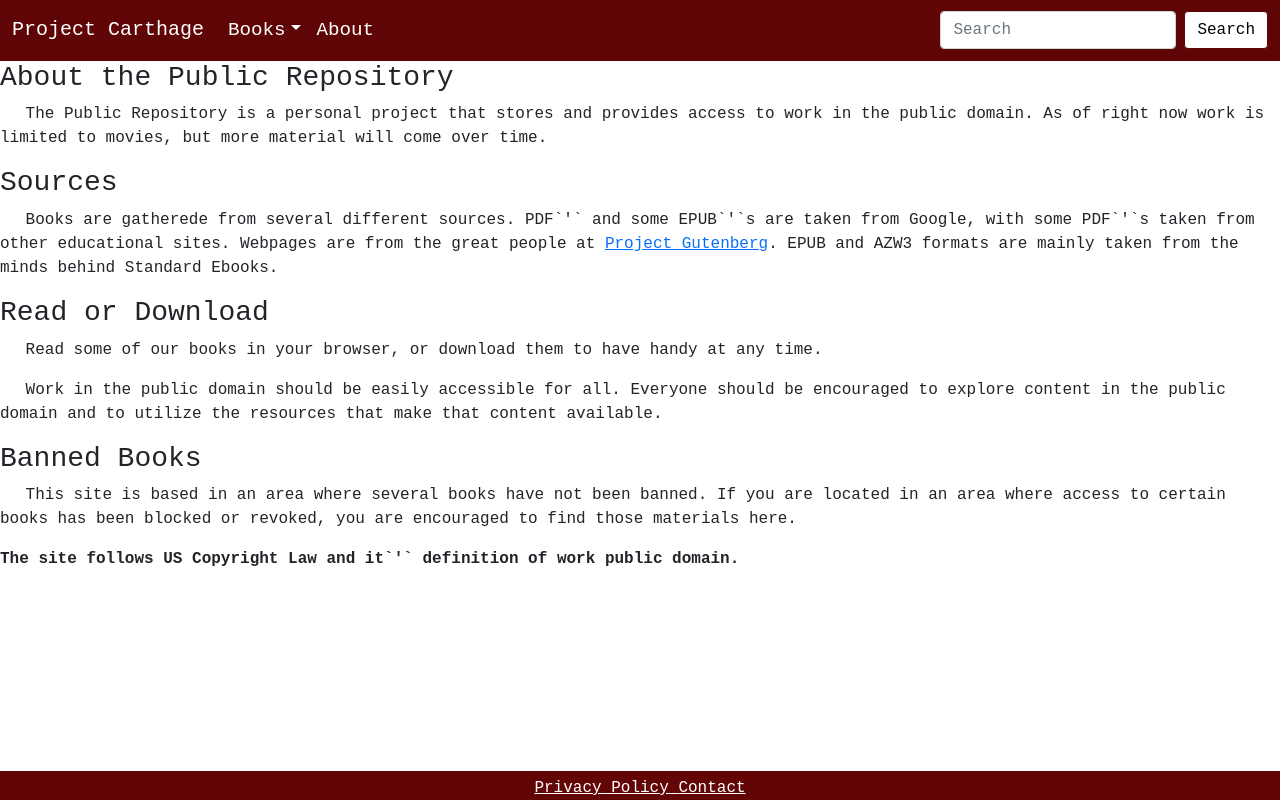
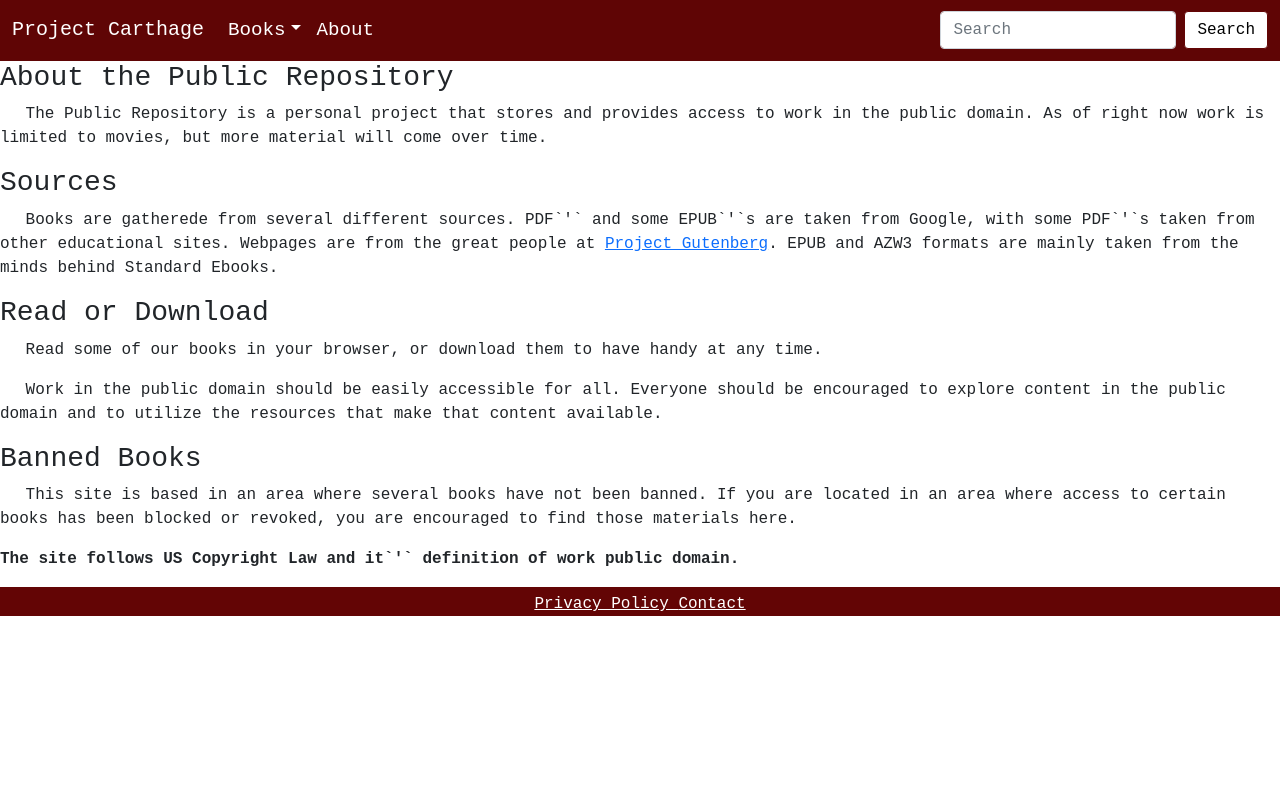
Before and after one commit to KHill96/project-carthage, a Next.js app: page /about in a window 1280 px wide. Built offline with nearby package versions, Linux system fonts and the light colour scheme.

Commit message:
Changed footer's position to relative from fixed

```diff
--- a/styles/globals.css
+++ b/styles/globals.css
@@ -59,7 +59,7 @@
   left: 0;
   right: 0;
   bottom:0;
-  position:fixed
+  position:relative
 }
 
 .footer a:visited{
```
